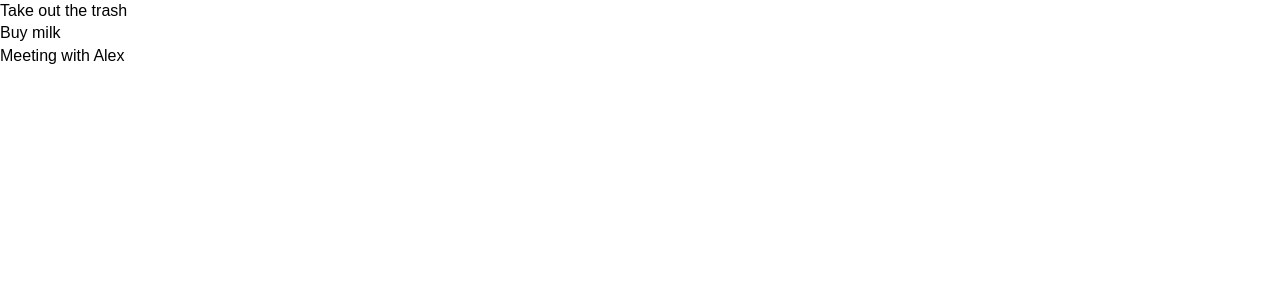
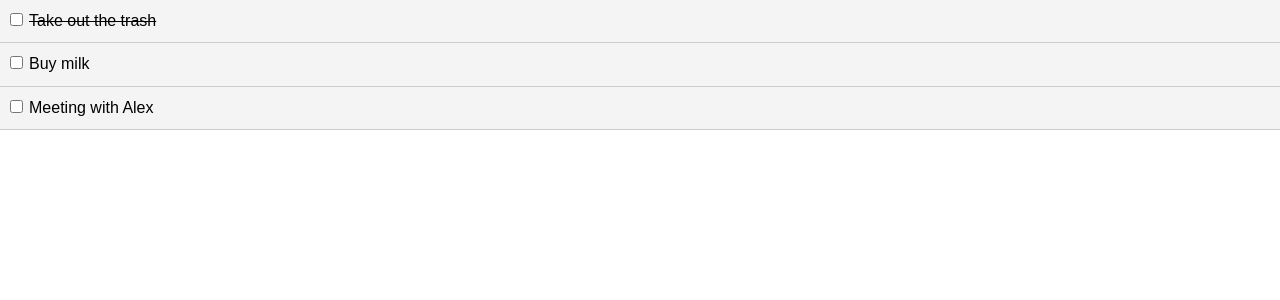
Before and after one commit to dennismarks/To-Do-React-Web-App, a React (Create React App) app: page / in a window 1280 px wide. Shown: the top 300 px of the page. Built offline with nearby package versions, Linux system fonts and the light colour scheme.

Commit message:
add checkbox and style

```diff
--- a/src/App.js
+++ b/src/App.js
@@ -8,7 +8,7 @@
       {
         id: 1,
         title: 'Take out the trash',
-        completed: false
+        completed: true
       },
       {
         id: 2,
--- a/src/components/TodoItem.js
+++ b/src/components/TodoItem.js
@@ -5,10 +5,23 @@
 
 
 export class TodoItem extends Component {
+
+    getStyle = () => {
+        return {
+            background: '#f4f4f4',
+            padding: '10px',
+            borderBottom: '1px #ccc solid',
+            textDecoration: this.props.todo.completed ? 'line-through' : 'none'
+        }
+    }
+
     render() {
         return (
-            <div>
-                <p>{this.props.todo.title}</p>
+            <div style={this.getStyle()}>
+                <p>
+                    <input style={{marginRight: '6px'}} type='checkbox' />
+                    {this.props.todo.title}
+                </p>
             </div>
         )
     }
--- a/src/components/Todos.js
+++ b/src/components/Todos.js
@@ -11,7 +11,7 @@
 	}
 }
 
-// PropTypes
+// PropTypes - validation for props that a comp should have
 Todos.propTypes = {
 	todos: PropTypes.array.isRequired
 }
```
